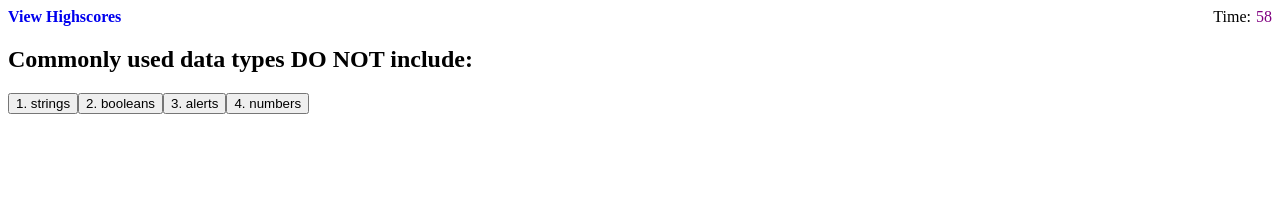
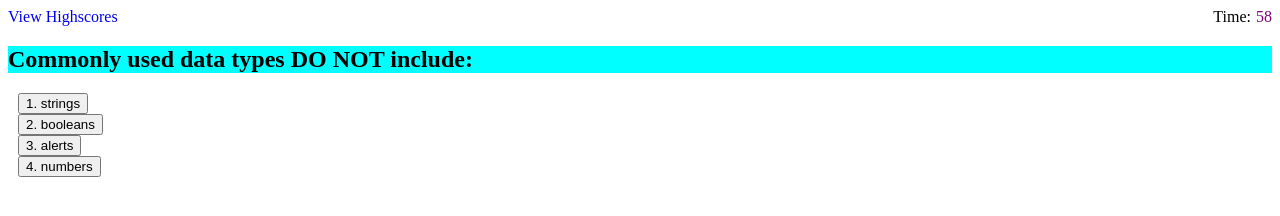
Before and after one commit to jalmand2/Coding-Quiz, a plain HTML site: page index.html in a window 1280 px wide. Both pictures are taken after a click on the button "Start Quiz". Drawn offline with Linux system fonts and the light colour scheme.

Commit message:
Did final touches

```diff
--- a/assets/css/style.css
+++ b/assets/css/style.css
@@ -14,6 +14,11 @@ h4 {
 
 a {
     text-decoration: none;
+    font-weight: 100;
+}
+
+a:hover {
+    font-weight: bolder;
 }
 
 .timer-sec {
@@ -28,6 +33,18 @@ a {
     background-color: purple;
     color: white;
 }
+#question-title {
+    background-color: aqua;
+}
+.choices {
+    display: flex;
+    margin: 10px;
+    flex-direction: column;
+    align-items: flex-start;
+}
+#startButton:hover {
+    opacity: 0.33;
+}
 .hide {
     display: none;
 }
--- a/assets/js/logic.js
+++ b/assets/js/logic.js
@@ -24,7 +24,7 @@ function startQuiz(event) {
   document.getElementById('questions').className = "show";
   // show starting time
   timerCount = 60;
-  // show functions to
+  // call functions to start quiz
   getQuestion();
   clockTick();
 }
@@ -55,25 +55,18 @@ function getQuestion() {
 
 /// FUNCTION FOR CLICKING A QUESTION ///
 function questionClick(event) {
-  //event.stopPropagation();
   var element = event.target;
-  // if the clicked element is not a choice button, do nothing.
   if (element.matches("button") !== true) {
   }
-  else{
+  else {
       var questionValue = questions[currentQuestion];
-      // check if user guessed wrong
-      if(questionValue.answer !== questionValue.choices[element.getAttribute("data-index")]) {
-          // penalize time
-          if(timerCount > 10) {
+      if (questionValue.answer !== questionValue.choices[element.getAttribute("data-index")]) {
+          if (timerCount > 10) {
               timerCount-= 10;
-              // display new time on page
               document.getElementsByClassName("timer-sec").textContent = timerCount
-
-          console.log("Incorrect! Try again!");
-          document.getElementById("feedback").textContent = "Incorrect!";
-          document.getElementById("feedback").className = "show";
-
+              console.log("Incorrect! Try again!");
+              document.getElementById("feedback").textContent = "Incorrect!";
+              document.getElementById("feedback").className = "show";
         }
       }
       else {
@@ -81,10 +74,10 @@ function questionClick(event) {
           document.getElementById("feedback").textContent = "Correct!";
           document.getElementById("feedback").className = "show";
           currentQuestion++;
-          if(currentQuestion > 3){
+          if (currentQuestion > 3){
               quizEnd()
           }
-          else{
+          else {
               getQuestion();
           }
       }
@@ -114,6 +107,7 @@ function clockTick() {
   // check if user ran out of time
   if (timerCount === 0) {
     clearInterval(timerInterval);
+    quizEnd();
     }
 
   }, 1000);
--- a/assets/js/questions.js
+++ b/assets/js/questions.js
@@ -24,9 +24,9 @@ var questions = [
         choices: [
             "single quotes",
             "double quotes",
-            "both A and B",
+            "both 1 and 2",
             "none of the above",
         ],
-        answer: "both A and B",
+        answer: "both 1 and 2",
     },
 ]
--- a/index.html
+++ b/index.html
@@ -24,7 +24,7 @@
     <!--This is the starting page-->
     <div id= "startScreen" class = "start">
         <h1 class="title">Coding Quiz Challenge</h1>
-        <p>This is a multiple-choice quiz on some of the coding content we have learned on HTML, CSS and JavaScript. This is a timed quiz and each incorrect answer will reduce your time by four seconds. </p>
+        <p>This is a multiple-choice quiz on some of the coding content we have learned on HTML, CSS and JavaScript. This is a timed quiz and each incorrect answer will reduce your time by ten seconds. Good luck! </p>
         <button id="startButton">Start Quiz</button>
     </div>
 
```
